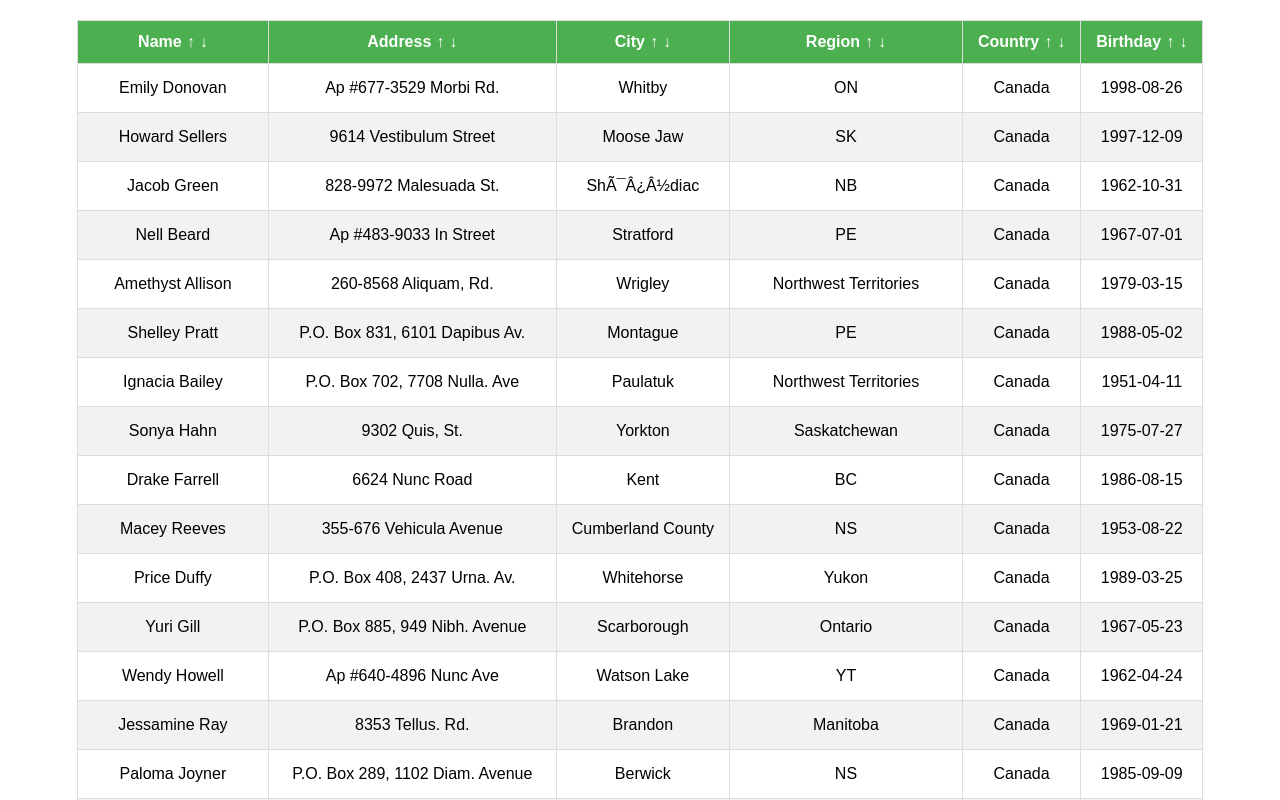
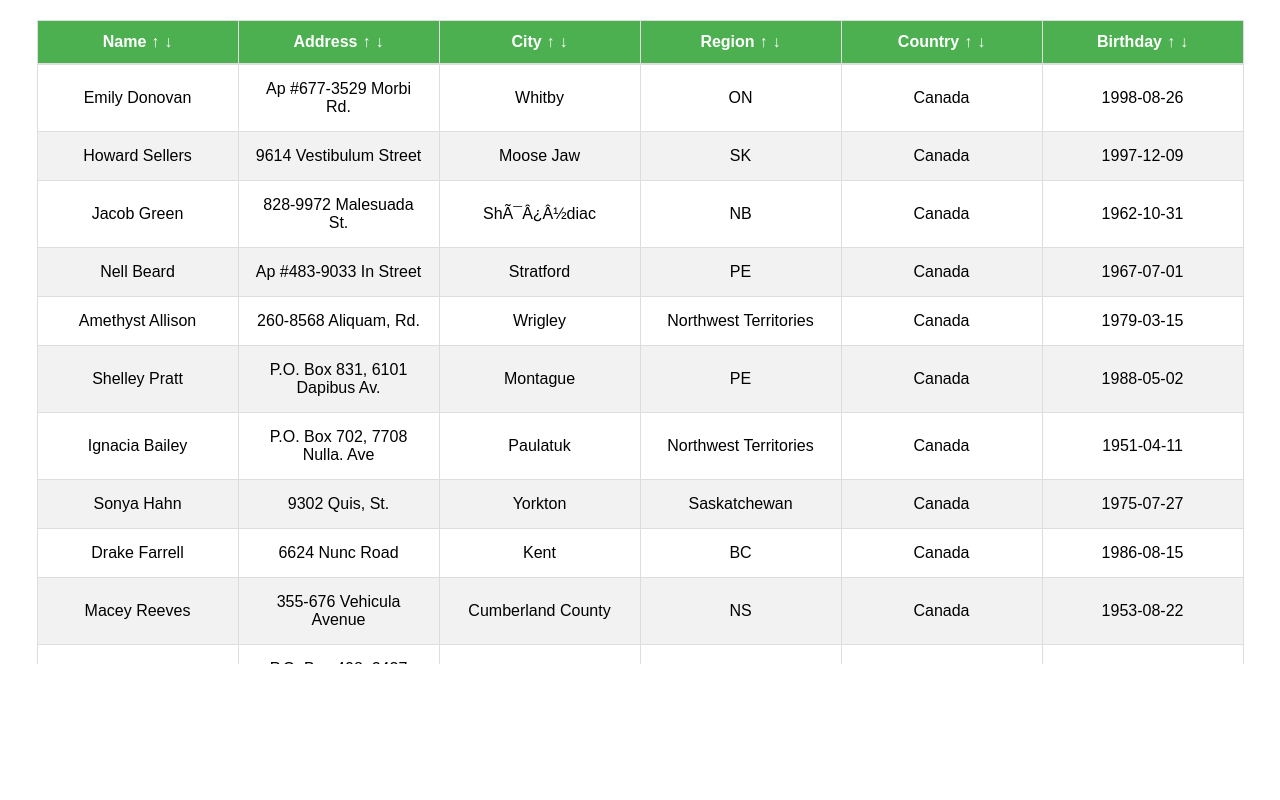
Before and after one commit to kevincai79/table, a React (Create React App) app: page / in a window 1280 px wide. Shown: the top 800 px of the page. Built offline with nearby package versions, Linux system fonts and the light colour scheme.

Commit message:
use css style to freeze table header

```diff
--- a/src/App.css
+++ b/src/App.css
@@ -1,12 +1,34 @@
 .App {
   text-align: center;
+}
+
+table thead tr {
+  display: block;
+}
+
+table th,
+table td {
+  width: 170px;
+}
+
+table tbody {
+  display: block;
+  height: 600px;
+  overflow: auto;
 }
 
 table,
 th,
 td {
+  border-collapse: collapse;
+}
+
+th {
   border: 1px solid #ddd;
-  border-collapse: collapse;
+}
+
+td {
+  border: 1px solid #ddd;
 }
 
 table {
--- a/src/table.js
+++ b/src/table.js
@@ -35,6 +35,8 @@ class Table extends Component {
 
   render() {
     return (
+      <section className="">
+        <div className="container">
           <table id="people-data">
             <thead>
               <tr>
@@ -42,7 +44,9 @@ class Table extends Component {
                   Name<span onClick={() => this.sortIncrementBy('name')}>
                     &uarr;
                   </span>
-              <span onClick={() => this.sortDecrementBy('name')}>&darr;</span>
+                  <span onClick={() => this.sortDecrementBy('name')}>
+                    &darr;
+                  </span>
                 </th>
                 <th>
                   Address<span onClick={() => this.sortIncrementBy('address')}>
@@ -56,13 +60,17 @@ class Table extends Component {
                   City<span onClick={() => this.sortIncrementBy('city')}>
                     &uarr;
                   </span>
-              <span onClick={() => this.sortDecrementBy('city')}>&darr;</span>
+                  <span onClick={() => this.sortDecrementBy('city')}>
+                    &darr;
+                  </span>
                 </th>
                 <th>
                   Region<span onClick={() => this.sortIncrementBy('region')}>
                     &uarr;
                   </span>
-              <span onClick={() => this.sortDecrementBy('region')}>&darr;</span>
+                  <span onClick={() => this.sortDecrementBy('region')}>
+                    &darr;
+                  </span>
                 </th>
                 <th>
                   Country<span onClick={() => this.sortIncrementBy('country')}>
@@ -73,7 +81,9 @@ class Table extends Component {
                   </span>
                 </th>
                 <th>
-              Birthday<span onClick={() => this.sortIncrementBy('birthday')}>
+                  Birthday<span
+                    onClick={() => this.sortIncrementBy('birthday')}
+                  >
                     &uarr;
                   </span>
                   <span onClick={() => this.sortDecrementBy('birthday')}>
@@ -86,6 +96,8 @@ class Table extends Component {
               <TableRows data={this.state.data} />
             </tbody>
           </table>
+        </div>
+      </section>
     );
   }
 }
```
Lines whose indentation alone changed are shown as unchanged.
